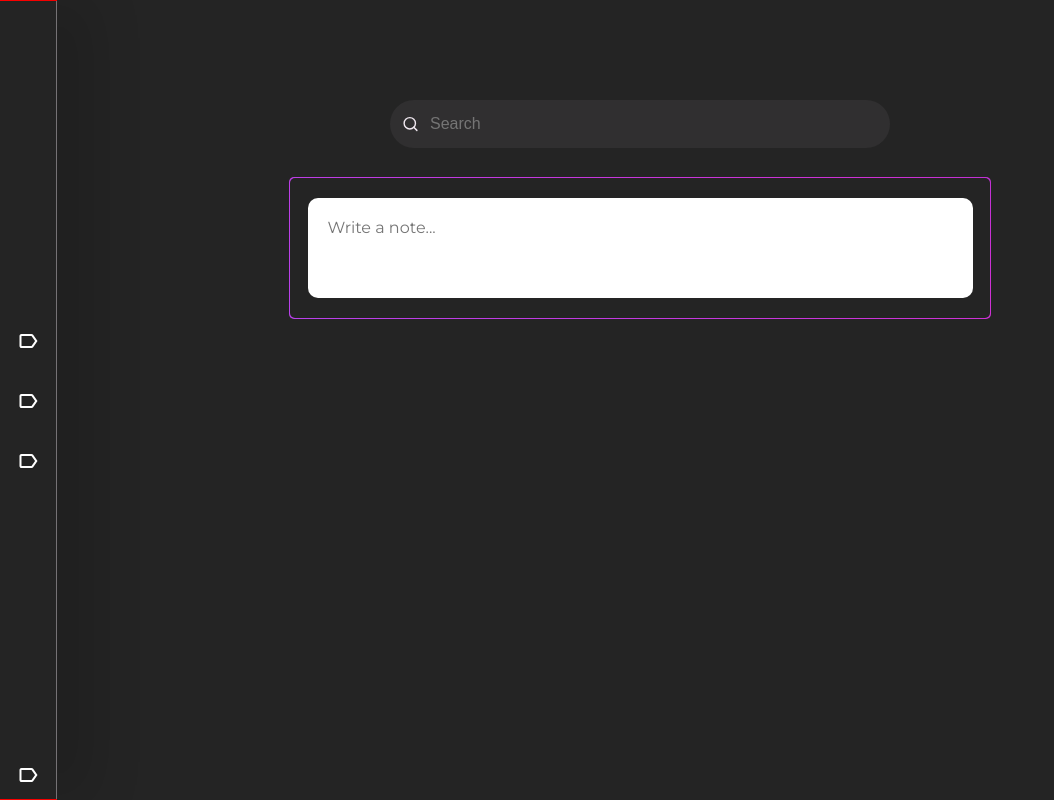
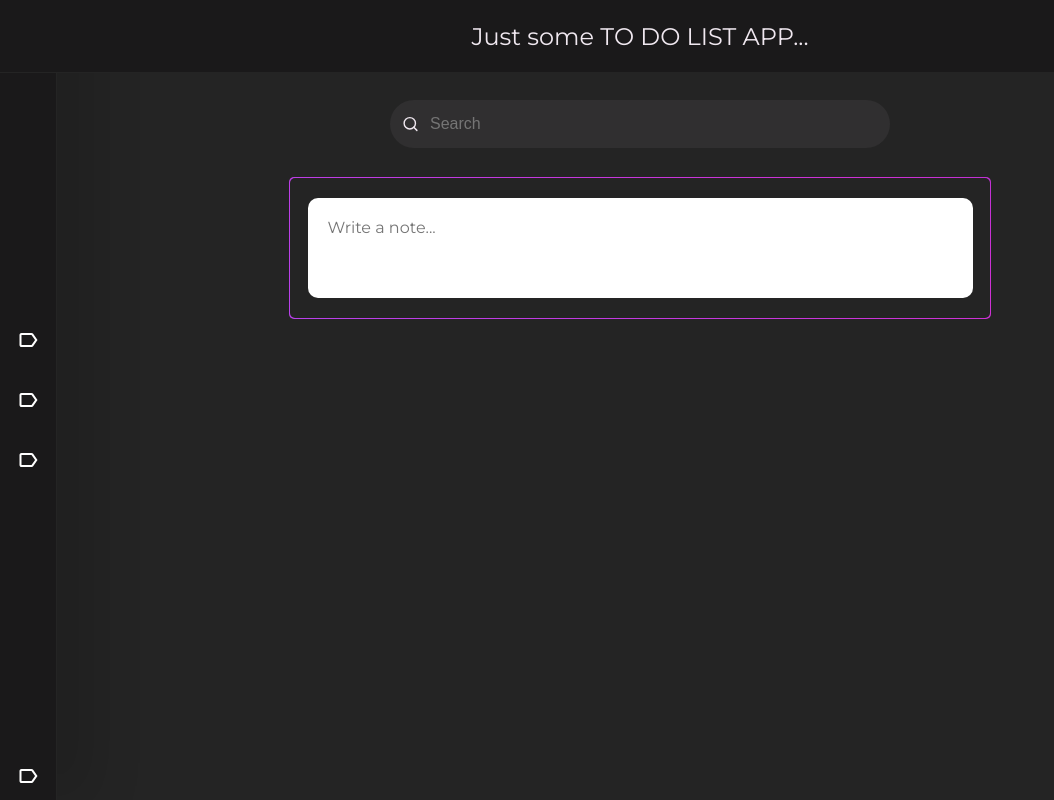
Before and after one commit to JlordS32/TDL-App, a React (Vite) app: page /note in a window 1280 px wide. Shown: the whole page, without its empty margins (0-1054 px from the left). Built offline with nearby package versions, Linux system fonts and the light colour scheme; a web font is replaced by a local one.

Commit message:
last commit of the day

```diff
--- a/src/components/navigation/Nav.jsx
+++ b/src/components/navigation/Nav.jsx
@@ -13,6 +13,10 @@ const Nav = () => {
 		setToggleItem(true);
 		setItem(item);
 	};
+
+	const handleCloseItem = () => {
+		setToggleItem(false);
+	}
 
 	return (
 		<div className='nav-container'>
@@ -59,6 +63,7 @@ const Nav = () => {
 				<NavItems
 					toggleItem={toggleItem}
 					item={item}
+					close={handleCloseItem}
 				/>
 			)}
 		</div>
--- a/src/components/navigation/NavItems.jsx
+++ b/src/components/navigation/NavItems.jsx
@@ -1,8 +1,12 @@
 import React from 'react';
+import XIcon from '../../assets/icons/XIcon';
 
-const NavItems = ({ toggleItem, item }) => {
+const NavItems = ({ toggleItem, item, close }) => {
 	return (
 		<div className={`nav-items-container ${toggleItem ? 'show' : 'hide'}`}>
+			<div onClick={close} className='close-item'>
+				<XIcon width='30' height='30'/>
+			</div>
 			{item}
 		</div>
 	);
--- a/src/styles/header.modules.css
+++ b/src/styles/header.modules.css
@@ -25,12 +25,11 @@
    width: 100%;
    height: var(--header-height);
    padding: 20px 0;
-   border-bottom: var(--gray) 1px solid;
+   border-bottom: var(--dark-gray) 1px solid;
    position: fixed;
-   background-color: var(--dark-gray);
+   background-color: var(--black);
    z-index: 5;
    display: flex;
    align-items: center;
    justify-content: center;
-   display: none;
 }
--- a/src/styles/nav.modules.css
+++ b/src/styles/nav.modules.css
@@ -34,8 +34,6 @@
    flex-direction: row;
    background-color: transparent;
    z-index: 4;
-   border-top: 1px red solid;
-   border-bottom: 1px red solid;
    box-sizing: border-box;
    font-family: var(--default-font);
 }
@@ -76,11 +74,16 @@
    justify-content: space-between;
    padding: 10px;
 }
+
+.nav-icons-container,
+.nav-items-container {
+   background-color: var(--black);
+   border-right: var(--dark-gray) solid 1px;
+}
+
 .nav-icons-container {
-   background-color: var(--dark-gray);
    z-index: 1;
    box-shadow: 30px 0px 56px 0px rgba(0,0,0,0.15);
-   border-right: var(--gray) solid 1px;
    width: 3.5rem;
    gap: 1rem;
    overflow: hidden;
@@ -101,6 +104,10 @@
    z-index: 2;
    overflow: hidden;
    padding: 0.5rem 0;
+
+   & span {
+      color: var(--white);
+   }
 }
 
 .nav-icons > div {
@@ -148,7 +155,6 @@
 }
 
 .nav-items-container {
-   border-right: 1px var(--light-grey) solid;
    height: 100%;
    display: flex;
    align-items: center;
@@ -156,12 +162,24 @@
    justify-content: center;
    width: 300px;
    transform: translateX(-10px);
-   background-color: var(--dark-gray);
 }
 
-@media screen and (max-width: 1200px) {
-   .nav-icons-container,
-   .icon-title {
+.close-item {
+   position: absolute;
+   top: 0;
+   right: 0;
+   margin-top: 6rem;
+   margin-right: 1rem;
+   padding: 10px;
+
+   & :hover {
+      cursor: pointer;
+      transform: scale(1.1);
+   }
+}
+
+@media screen and (max-width: 1020px) {
+   .nav-container {
       display: none;
    }
 }
```
